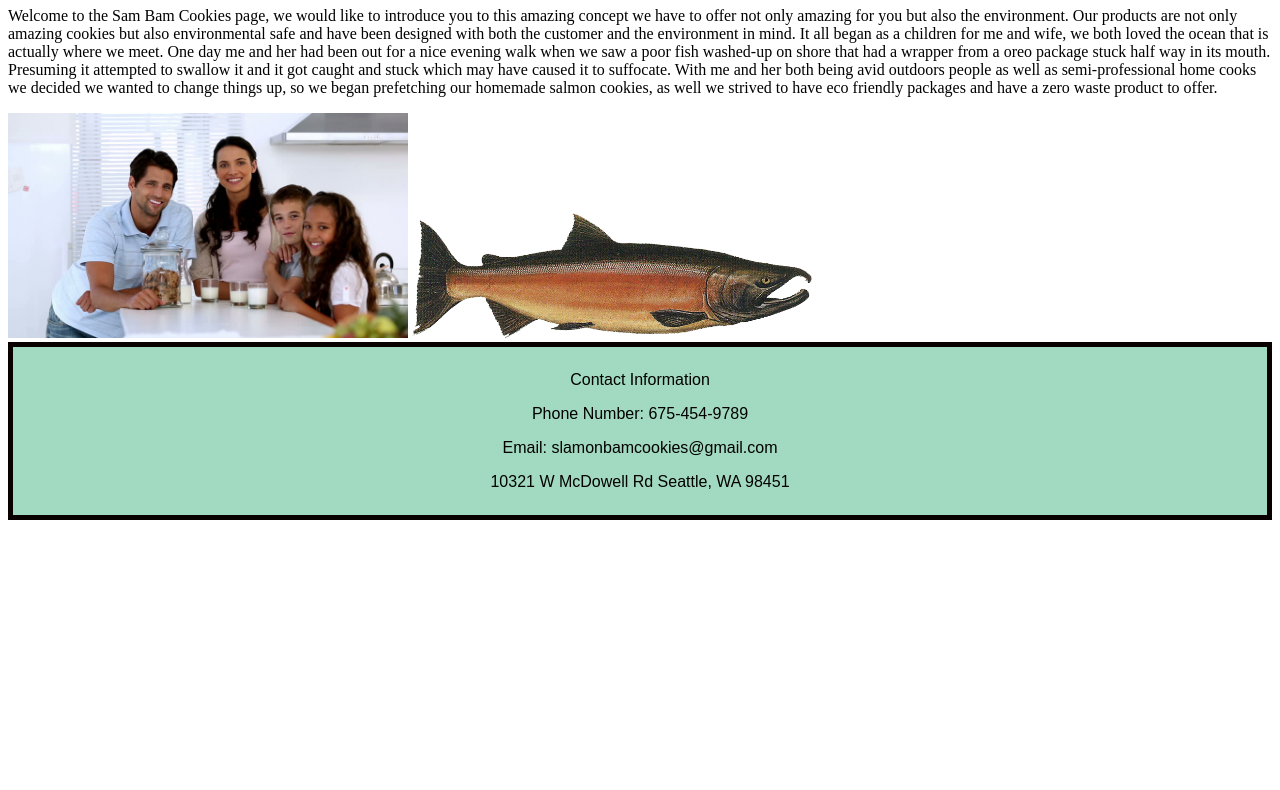
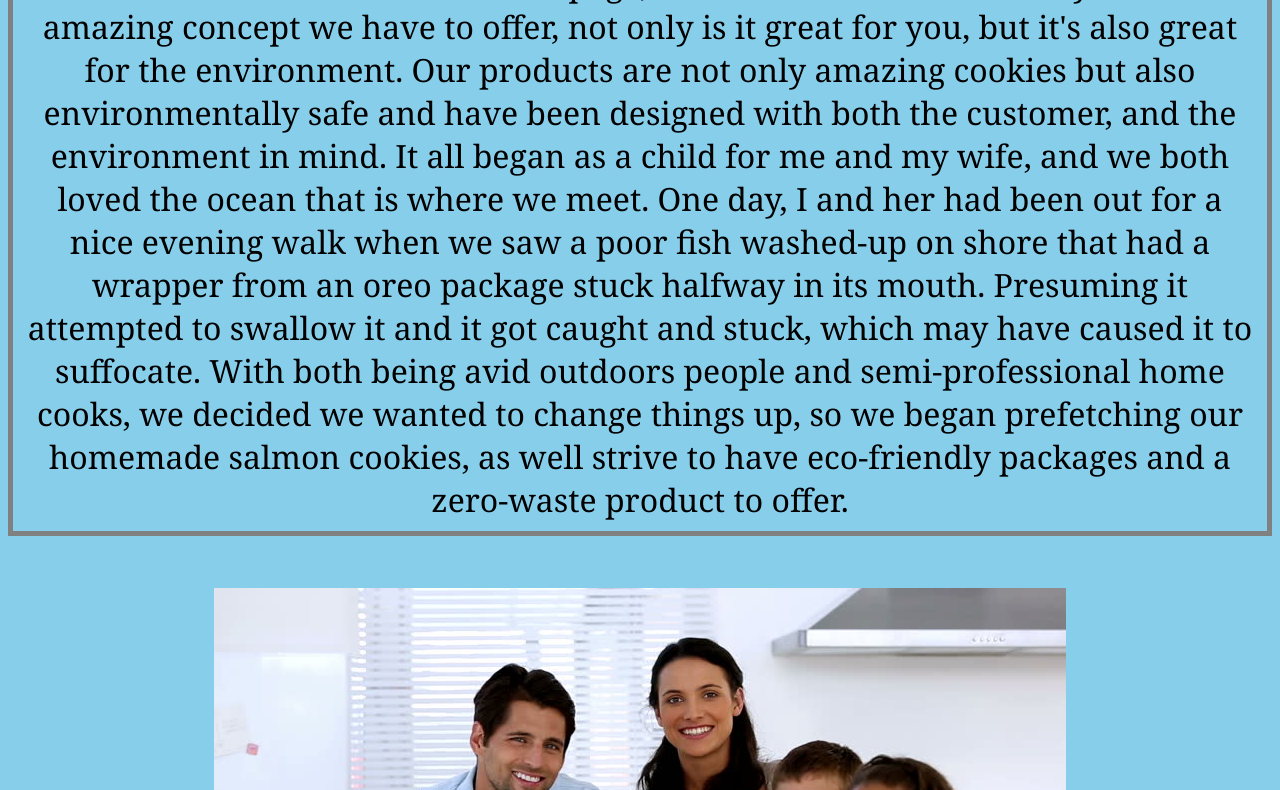
Before and after one commit to Hcooper23/cookie-stand, a plain HTML site: page index.html in a window 1280 px wide. Shown: the part 255-1045 px from the top of the page. Before the commit the page ends 800 px from the top, so only its background shows below. Drawn offline with Linux system fonts and the light colour scheme.

Commit message:
Salmon Cookie Style Update

```diff
--- a/css/contactstyle.css
+++ b/css/contactstyle.css
@@ -1,5 +1,3 @@
-@media (max-width: 375px)
-
 header nav {
 
     color: grey !important;
@@ -25,29 +23,23 @@ header li {
     margin-left: 50px
 }
 
-/* Style inputs with type="text", select elements and textareas */
+body {
+    background-color: skyblue;
+}
+
 input[type=text],
 select,
 textarea {
     width: 100%;
-    /* Full width */
     padding: 12px;
-    /* Some padding */
     border: 1px solid #ccc;
-    /* Gray border */
     border-radius: 4px;
-    /* Rounded borders */
     box-sizing: border-box;
-    /* Make sure that padding and width stays in place */
     margin-top: 6px;
-    /* Add a top margin */
     margin-bottom: 16px;
-    /* Bottom margin */
     resize: vertical
-        /* Allow the user to vertically resize the textarea (not horizontally) */
 }
 
-/* Style the submit button with a specific background color etc */
 input[type=submit] {
     background-color: #04AA6D;
     color: white;
@@ -57,15 +49,13 @@ input[type=submit] {
     cursor: pointer;
 }
 
-/* When moving the mouse over the submit button, add a darker green color */
 input[type=submit]:hover {
     background-color: #45a049;
 }
 
-/* Add a background color and some padding around the form */
 .container {
     border-radius: 5px;
-    background-color: #f2f2f2;
+    background-color: lightblue;
     padding: 20px;
 }
 
@@ -75,6 +65,14 @@ footer {
     padding: 8px;
     margin: 0;
     font-size: 100%;
+    font-family: Arial, Helvetica, sans-serif;
+    text-align: center;
+}
+
+body section {
+    padding: 20px;
+    margin: auto;
+    font-size: x-large;
     font-family: 'Montserrat', sans-serif;
     text-align: center;
 }
--- a/css/homestyle.css
+++ b/css/homestyle.css
@@ -1,5 +1,3 @@
-@media (max-width: 375px)
-
 header nav {
     color: grey !important;
     font-weight: bold;
@@ -23,23 +21,38 @@ header li {
     margin-left: 50px
 }
 
-.family{
-    max-width: 400px;
-    max-height: 400px;
-    overflow: hidden;
+body {
+    background-color: skyblue;
 }
 
-.salmonphoto{
-    max-width: 400px;
-    max-height: 400px;
-    overflow: hidden;
+.family {
+    max-width: Auto;
+    max-height: Auto;
+    display: block;
+    margin: auto;
+    padding: 20px;
 }
+
+body div p {
+    text-align: center;
+    font-family: Georgia;
+    font-weight: 400;
+    font-style: normal;
+    font-size: 200%;
+    padding-bottom: 20px;
+    border: 5px solid grey;
+    padding-left: 10px;
+    padding-right: 10px;
+    padding-bottom:  10px;
+    padding-top: 10px;
+}
+
 footer {
     background-color: rgba(111, 196, 159, 0.643);
     border: 5px solid #090000;
     padding: 8px;
     margin: 0;
     font-size: 100%;
-    font-family: 'Montserrat', sans-serif;
+    font-family: Arial, Helvetica, sans-serif;
     text-align: center;
 }
--- a/css/salestyle.css
+++ b/css/salestyle.css
@@ -1,5 +1,3 @@
-@media (max-width: 375px)
-
 header nav {
     color: grey !important;
     font-weight: bold;
@@ -93,7 +91,7 @@ form {
     display: inline-block;
 }
 
-.schoolfish{
+.schoolfish {
     margin: 30px;
     padding: 8px;
     border: 2px solid #090000;
@@ -111,6 +109,6 @@ footer {
     padding: 8px;
     margin: 30px;
     font-size: 100%;
-    font-family: 'Montserrat', sans-serif;
+    font-family: Arial, Helvetica, sans-serif;
     text-align: center;
 }
--- a/css/storestyle.css
+++ b/css/storestyle.css
@@ -1,5 +1,3 @@
-@media (max-width: 375px)
-
 header nav {
     color: grey !important;
     font-weight: bold;
@@ -21,7 +19,7 @@ header li {
     margin-left: 50px
 }
 
-body img{
+body img {
     max-width: 250px;
     max-height: 250px;
     border-radius: 50%;
@@ -36,14 +34,25 @@ footer {
     padding: 8px;
     margin: 30px;
     font-size: 100%;
-    font-family: 'Montserrat', sans-serif;
+    font-family: Arial, Helvetica, sans-serif;
     text-align: center;
 }
 
-body section{
+body section {
     text-align: left;
+    padding: 20px;
+    margin: 20px;
+    background-color: rgba(135, 169, 47, 0.643);
+    border: 5px solid #090000;
+    font-size: x-large;
     padding: 0;
     margin: 0;
     display: inline-block;
+    padding-left: 30px;
+    padding-right: 30px;
 
 }
+
+body p {
+    font-size: x-large;
+}
--- a/index.html
+++ b/index.html
@@ -1,7 +1,7 @@
 <!DOCTYPE html>
 <html lang="en">
+<link rel="resetstylesheet" href="css/reset.css">
 <link rel="stylesheet" href="css/homestyle.css">
-<link rel="resetstylesheet" href="css/reset.css">
 
 <head>
     <header>
@@ -32,26 +32,25 @@
 </head>
 
 <body>
-    <section>
-        <p> Welcome to the Sam Bam Cookies page, we would like to introduce you to this amazing concept we have to offer
-            not
-            only amazing for you but also the environment. Our products are not only amazing cookies but also
-            environmental safe and have been
-            designed with both the customer and the environment in mind. It all began as a children for me and wife, we
-            both loved the ocean that is actually where we meet. One day me and her had been out for a nice evening walk
-            when we saw a poor fish washed-up on shore that had a wrapper from a oreo package stuck half way in its
-            mouth. Presuming it attempted to swallow it and it got caught and stuck which may have caused it to
-            suffocate. With me and her both being avid outdoors people as well as semi-professional home cooks we
-            decided we wanted to change things up, so we began prefetching our homemade salmon cookies, as well we
-            strived to have eco friendly packages and have a zero waste product to offer. </p>
-    </section>
-    <img class="family" src="Images/family (Lab08B).jpeg" alt="Family Photo">
-    <img class="salmonphoto" src="Images/salmon (Lab08B).png" alt="Salmon Photo">
+    <div class="bodyimgtext">
+        <p>
+            Welcome to the Sam Bam Cookies page, we would like to introduce you to this amazing concept we have to
+            offer, not only is it great for you, but it's also great for the environment. Our products are not only
+            amazing cookies but also environmentally safe and have been designed with both the customer, and the
+            environment in mind. It all began as a child for me and my wife, and we both loved the ocean that is where
+            we meet. One day, I and her had been out for a nice evening walk when we saw a poor fish washed-up on shore
+            that had a wrapper from an oreo package stuck halfway in its mouth. Presuming it attempted to swallow it and
+            it got caught and stuck, which may have caused it to suffocate. With both being avid outdoors people and
+            semi-professional home cooks, we decided we wanted to change things up, so we began prefetching our homemade
+            salmon cookies, as well strive to have eco-friendly packages and a zero-waste product to offer.
+        </p>
+        <img class="family" src="Images/family (Lab08B).jpeg" alt="Family Photo">
+    </div>
 </body>
 <footer>
     <p> Contact Information </p>
     <p> Phone Number: 675-454-9789</p>
-    <p> Email: slamonbamcookies@gmail.com</p>
+    <p> Email: salmonbamcookies@gmail.com</p>
     <p>10321 W McDowell Rd Seattle, WA 98451</p>
 </footer>
 
```
Also changed, not shown: contact.html (+19 -7 lines), sales.html (+2 -2 lines), stores.html (+2 -3 lines).
